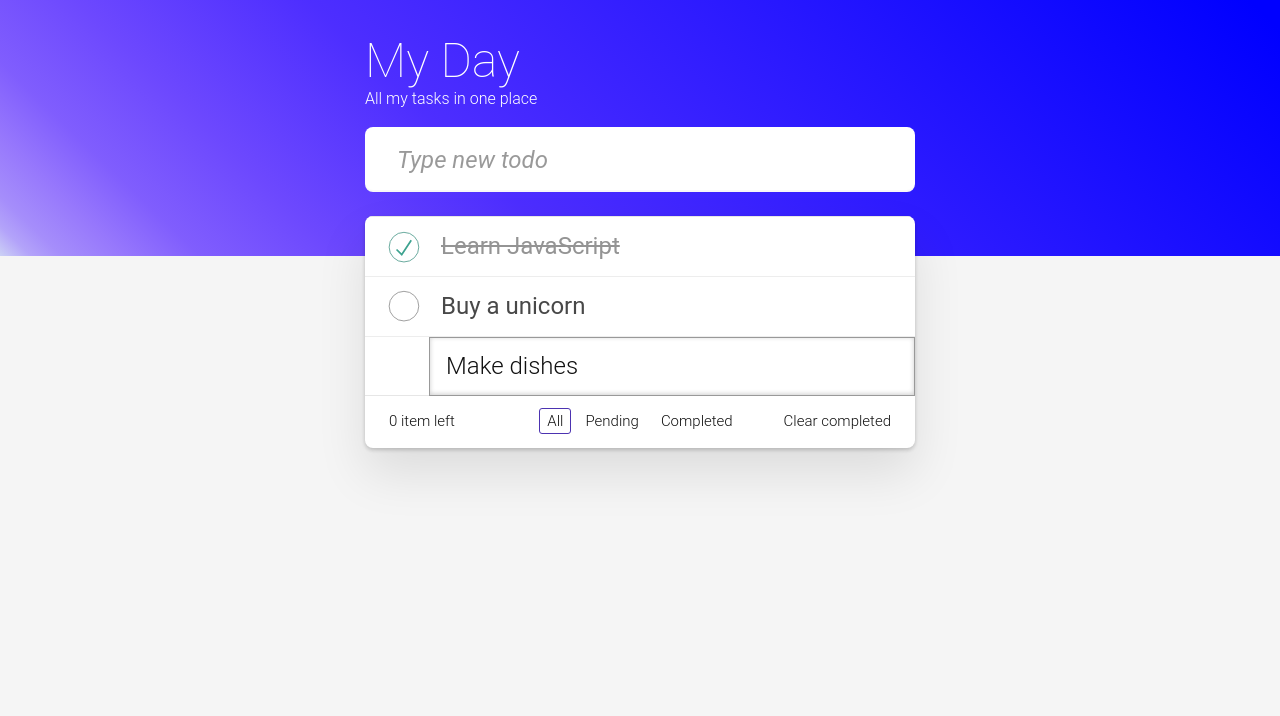
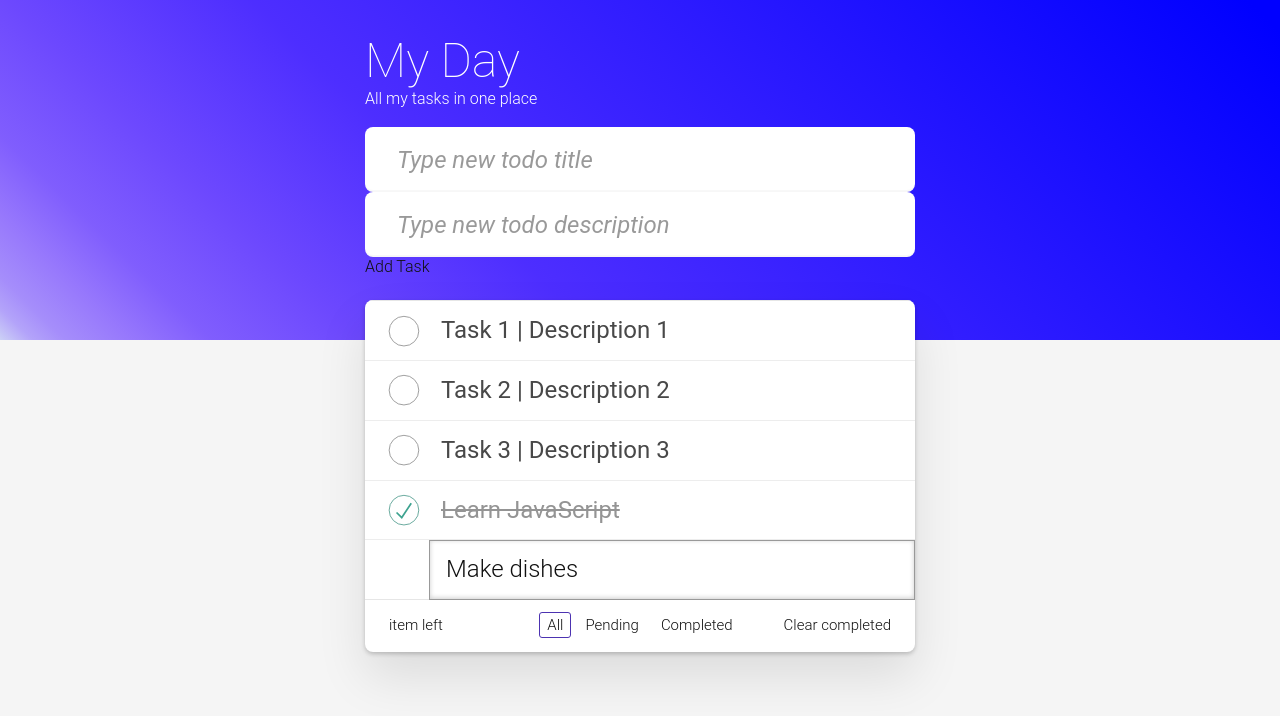
Before and after one commit to Codooze/todoapp, an Angular app: page /home in a window 1280 px wide. Shown: the top 716 px of the page. Built offline with nearby package versions, Linux system fonts and the light colour scheme.

Commit message:
addtask & delete task

```diff
--- a/src/app/pages/home/home.component.html
+++ b/src/app/pages/home/home.component.html
@@ -5,16 +5,36 @@
       <p>All my tasks in one place</p>
       <input
         class="new-todo"
-        placeholder="Type new todo"
+        placeholder="Type new todo title"
         autofocus
         type="text"
+        #title
       />
+
+      <input
+        class="new-todo"
+        placeholder="Type new todo description"
+        type="text"
+        #description
+      />
+
+      <button (click)="addTask(title.value, description.value)">
+        Add Task
+      </button>
     </div>
   </header>
   <div class="container todoapp-wrapper">
     <!-- This section should be hidden by default and shown when there are todos -->
     <section class="main">
       <ul class="todo-list">
+        <li *ngFor="let task of tasks(); let i = index">
+          <div class="view">
+            <input class="toggle" type="checkbox" />
+            <label>{{ task.title }} | {{ task.description }}</label>
+            <button class="destroy" (click)="removeTask(i)"></button>
+          </div>
+          <input class="edit" value="Buy a unicorn" />
+        </li>
         <li class="completed">
           <div class="view">
             <input class="toggle" type="checkbox" checked />
@@ -22,14 +42,6 @@
             <button class="destroy"></button>
           </div>
           <input class="edit" value="Learn JavaScript" />
-        </li>
-        <li>
-          <div class="view">
-            <input class="toggle" type="checkbox" />
-            <label>Buy a unicorn</label>
-            <button class="destroy"></button>
-          </div>
-          <input class="edit" value="Buy a unicorn" />
         </li>
         <li class="editing">
           <div class="view">
@@ -44,7 +56,7 @@
     <!-- This footer should be hidden by default and shown when there are todos -->
     <footer class="footer">
       <!-- This should be `0 items left` by default -->
-      <span class="todo-count"><strong>0</strong> item left</span>
+      <span class="todo-count"> item left</span>
       <!-- Remove this if you don't implement routing -->
       <ul class="filters">
         <li>
--- a/src/app/pages/home/home.component.ts
+++ b/src/app/pages/home/home.component.ts
@@ -1,10 +1,25 @@
-import { Component } from '@angular/core';
+import { CommonModule } from '@angular/common';
+import { Component, signal } from '@angular/core';
 
 @Component({
   selector: 'app-home',
   standalone: true,
-  imports: [],
+  imports: [CommonModule],
   templateUrl: './home.component.html',
   styleUrl: './home.component.scss',
 })
-export class HomeComponent {}
+export class HomeComponent {
+  tasks = signal([
+    { title: 'Task 1', description: 'Description 1' },
+    { title: 'Task 2', description: 'Description 2' },
+    { title: 'Task 3', description: 'Description 3' },
+  ]);
+
+  addTask(title: string = 'Default Title', description: string) {
+    this.tasks.update((tasks) => [...tasks, { title, description }]);
+  }
+
+  removeTask(index: number) {
+    this.tasks.update((tasks) => tasks.filter((_, i) => i !== index));
+  }
+}
--- a/src/app/pages/labs/labs.component.html
+++ b/src/app/pages/labs/labs.component.html
@@ -2,5 +2,5 @@
 
 <!-- Path: src/app/pages/tasks/tasks.component.html -->
 <ul>
-  <li *ngFor="let task of tasks">{{ task.title }} 🚀 {{ task.description }}</li>
+  <!-- <li *ngFor="let task of tasks">{{ task.title }} 🚀 {{ task.description }}</li> -->
 </ul>
--- a/src/app/pages/labs/labs.component.ts
+++ b/src/app/pages/labs/labs.component.ts
@@ -9,9 +9,5 @@ import { CommonModule } from '@angular/common';
   styleUrl: './labs.component.scss',
 })
 export class LabsComponent {
-  tasks = [
-    { title: 'Task 1', description: 'Description 1' },
-    { title: 'Task 2', description: 'Description 2' },
-    { title: 'Task 3', description: 'Description 3' },
-  ];
+
 }
```
